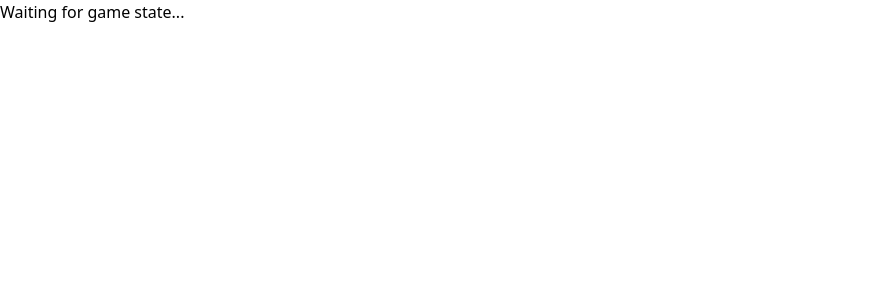
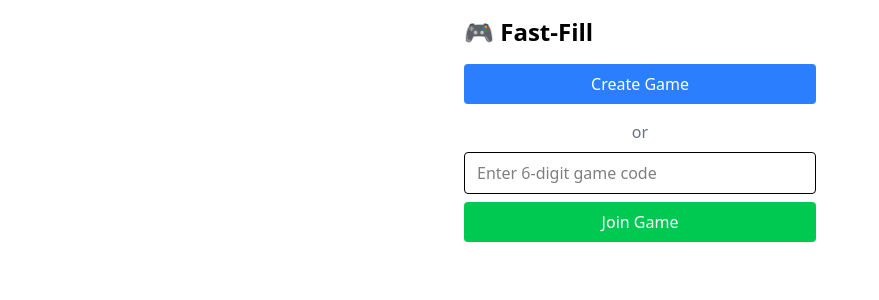
Before and after one commit to CoffeeVictor/fast-fill, a React (Vite) app in the folder web/: page / in a window 1280 px wide. Shown: the top 300 px of the page, without its empty margins (0-879 px from the left). Built offline with nearby package versions, Linux system fonts and the light colour scheme; no server answers.

Commit message:
Updates frontend for room logic

```diff
--- a/web/src/App.tsx
+++ b/web/src/App.tsx
@@ -2,37 +2,91 @@ import { useEffect, useState } from 'react';
 import { Grid } from './components/Grid';
 import { PlayerStats } from './components/PlayerStats';
 import { socket } from './socket';
-import { GameState } from './types';
+import { GameState, Move } from './types';
 
 function App() {
+	const [view, setView] = useState<'home' | 'game'>('home');
+	const [roomCode, setRoomCode] = useState('');
+	const [inputRoomCode, setInputRoomCode] = useState('');
 	const [gameState, setGameState] = useState<GameState | null>(null);
-	const [myId, setMyId] = useState<string>('');
+	const [myId, setMyId] = useState('');
 
 	useEffect(() => {
 		socket.on('connect', () => {
-			if (!socket.id) throw new Error('Socket id not defined.');
-
+			if (!socket.id) throw new Error('Socked id not defined.');
 			setMyId(socket.id);
 		});
-
+		socket.on('gameCreated', ({ roomCode }) => {
+			setRoomCode(roomCode);
+			setView('game');
+		});
 		socket.on('stateUpdate', (state: GameState) => {
 			setGameState(state);
+		});
+		socket.on('error', (msg: string) => {
+			alert(msg);
 		});
 
 		return () => {
 			socket.off('connect');
+			socket.off('gameCreated');
 			socket.off('stateUpdate');
+			socket.off('error');
 		};
 	}, []);
 
-	const handleCellClick = (row: number, col: number) => {
-		socket.emit('click', { row, col });
+	const handleCreateGame = () => {
+		socket.emit('createGame');
 	};
 
-	if (!gameState) return <div>Waiting for game state...</div>;
+	const handleJoinGame = () => {
+		if (inputRoomCode.trim().length !== 6) {
+			alert('Please enter a valid 6-digit game code.');
+			return;
+		}
+		setRoomCode(inputRoomCode.trim());
+		socket.emit('joinGame', { roomCode: inputRoomCode.trim() });
+		setView('game');
+	};
+
+	const handleCellClick = ({ col, row }: Move) => {
+		socket.emit('click', { roomCode, row, col });
+	};
+
+	if (view === 'home') {
+		return (
+			<div className='p-4 max-w-sm mx-auto'>
+				<h1 className='text-2xl font-bold mb-4'>🎮 Fast-Fill</h1>
+				<button
+					onClick={handleCreateGame}
+					className='bg-blue-500 text-white px-4 py-2 rounded w-full mb-4'
+				>
+					Create Game
+				</button>
+				<div className='mb-2 text-center text-gray-500'>or</div>
+				<input
+					value={inputRoomCode}
+					onChange={(e) => setInputRoomCode(e.target.value)}
+					placeholder='Enter 6-digit game code'
+					className='border px-3 py-2 w-full rounded mb-2'
+				/>
+				<button
+					onClick={handleJoinGame}
+					className='bg-green-500 text-white px-4 py-2 rounded w-full'
+				>
+					Join Game
+				</button>
+			</div>
+		);
+	}
+
+	if (!gameState) return <div className='p-4'>Waiting for game state...</div>;
 
 	return (
-		<div className='p-4'>
+		<div className='p-4 max-w-md mx-auto'>
+			<div className='text-sm text-gray-400 mb-2'>
+				Game Code: {roomCode}
+			</div>
 			<Grid grid={gameState.grid} onCellClick={handleCellClick} />
 			<PlayerStats players={gameState.players} myId={myId} />
 			<div className='mt-2 text-gray-700'>
--- a/web/src/components/Grid.tsx
+++ b/web/src/components/Grid.tsx
@@ -1,14 +1,13 @@
 import React from 'react';
-import { GridCell } from '../types';
+import { GameGrid, Move } from '../types';
 // import './Grid.css';
 
 interface Props {
-	grid: GridCell[][];
-	onCellClick: (row: number, col: number) => void;
+	grid: GameGrid;
+	onCellClick: (move: Move) => void;
 }
 
 export const Grid: React.FC<Props> = ({ grid, onCellClick }) => {
-	console.log('Grid:', grid);
 	return (
 		<div className='grid grid-cols-4 gap-1'>
 			{grid.map((row, rowIndex) =>
@@ -18,7 +17,12 @@ export const Grid: React.FC<Props> = ({ grid, onCellClick }) => {
 						className={`w-12 h-12 border rounded ${
 							cell ? `bg-${cell}-500` : 'bg-white'
 						}`}
-						onClick={() => onCellClick(rowIndex, colIndex)}
+						onClick={() =>
+							onCellClick({
+								row: rowIndex,
+								col: colIndex,
+							})
+						}
 					/>
 				))
 			)}
--- a/web/src/types.ts
+++ b/web/src/types.ts
@@ -1,11 +1,27 @@
 export type GridCell = string | null;
 
+export type GameRow = GridCell[];
+export type GameGrid = GameRow[];
+
+export const COLORS = ['red', 'blue'] as const;
+export type Color = (typeof COLORS)[number];
+
+export type Player = {
+	id: string;
+	color: Color;
+	count: number;
+};
+
+export type GameRoom = {
+	players: Player[];
+	grid: GameGrid;
+	startTime: number;
+};
+
+export type Move = { row: number; col: number };
+
 export interface GameState {
-	grid: GridCell[][];
-	players: {
-		id: string;
-		color: string;
-		count: number;
-	}[];
+	grid: GameGrid;
+	players: Player[];
 	elapsedTime: number;
 }
```
Also changed, not shown: web/src/components/PlayerStats.tsx (+1 -6 lines), 2 other files (tests, documents, lock files or other folders).
